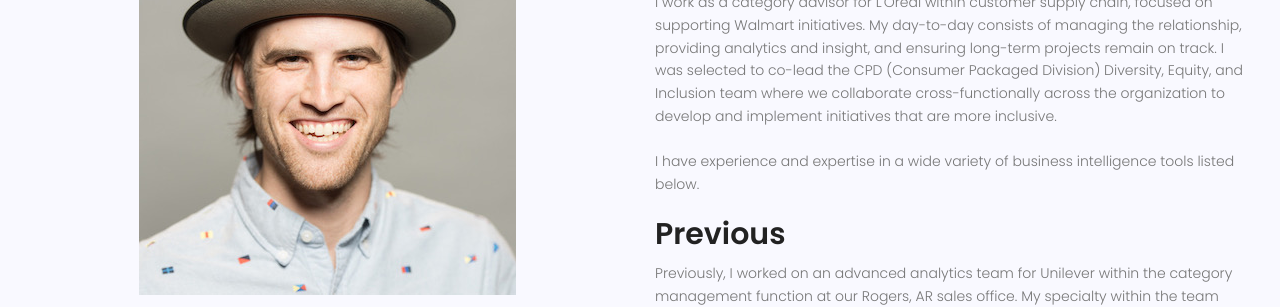
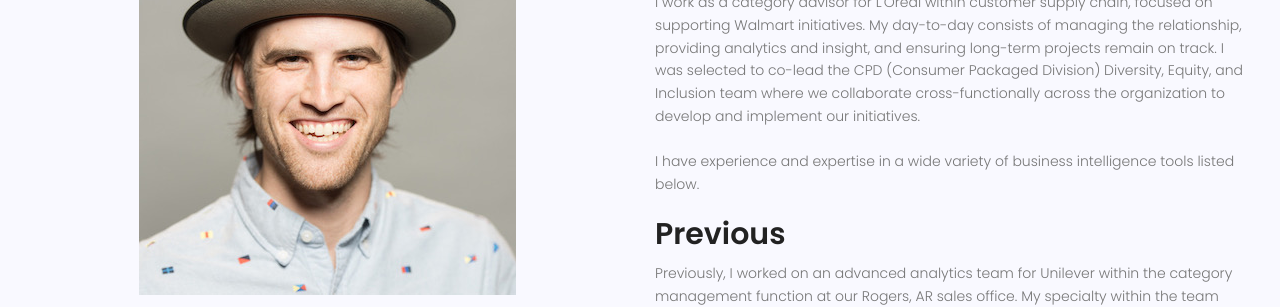
Before and after one commit to boombranco/boombranco.github.io, a Jekyll site: the page about.html, which Jekyll copies as it is, in a window 1280 px wide and 900 px high. Shown: the part 163-470 px from the top of the window. Built offline with Jekyll 4.4.1, drawn with Linux system fonts in a browser that asks for light colours; nearby versions of some CDN libraries; some of the changed text lies outside the part shown.

Commit message:
Slight rewording of the about me

```diff
--- a/about.html
+++ b/about.html
@@ -92,7 +92,7 @@
             <div class="title text-left">
               <h2 class="mb-10 mt-20">Current</h2>
               <p>
-                I work as a category advisor for L'Oreal within customer supply chain, focused on supporting Walmart initiatives. My day-to-day consists of managing the relationship, providing analytics and insight, and ensuring long-term projects remain on track. I was selected to co-lead the CPD (Consumer Packaged Division) Diversity, Equity, and Inclusion team where we collaborate cross-functionally across the organization to develop and implement initiatives that are more inclusive.
+                I work as a category advisor for L'Oreal within customer supply chain, focused on supporting Walmart initiatives. My day-to-day consists of managing the relationship, providing analytics and insight, and ensuring long-term projects remain on track. I was selected to co-lead the CPD (Consumer Packaged Division) Diversity, Equity, and Inclusion team where we collaborate cross-functionally across the organization to develop and implement our initiatives.
                 <br>
                 <br>
                 I have experience and expertise in a wide variety of business intelligence tools listed below.
```
